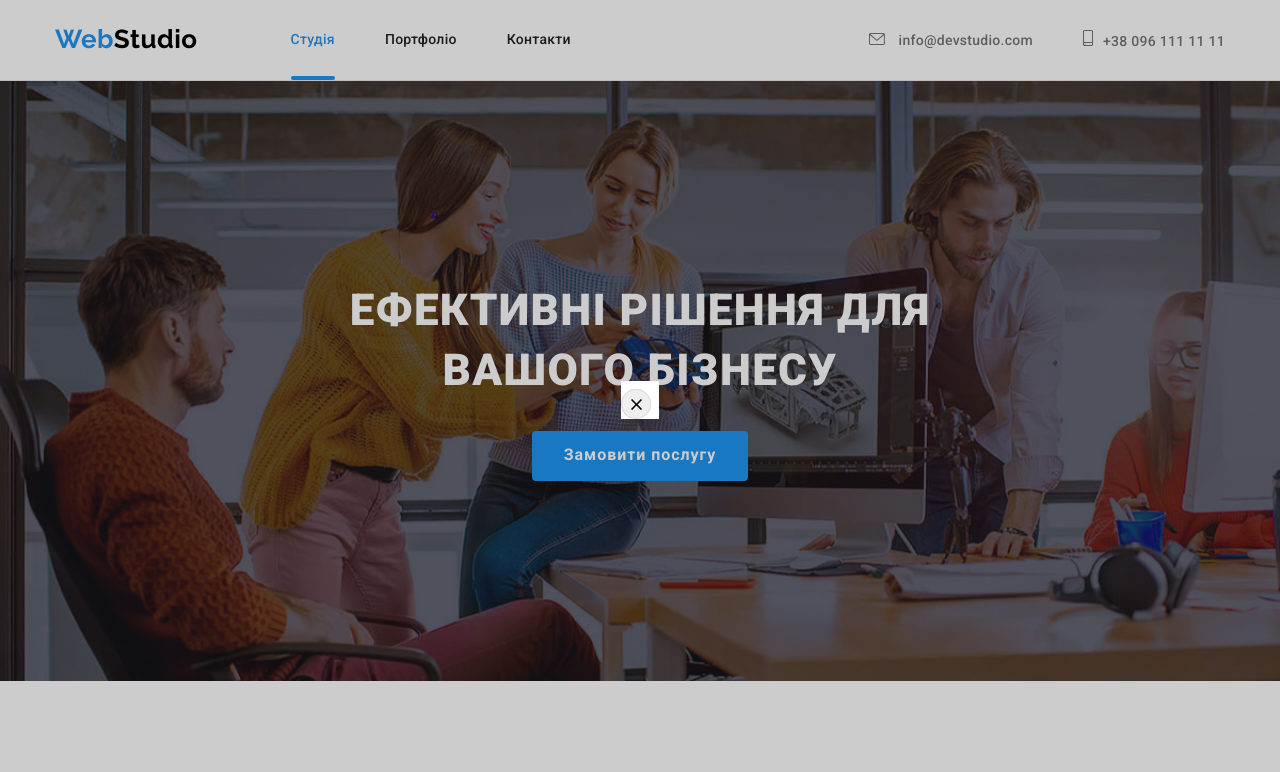
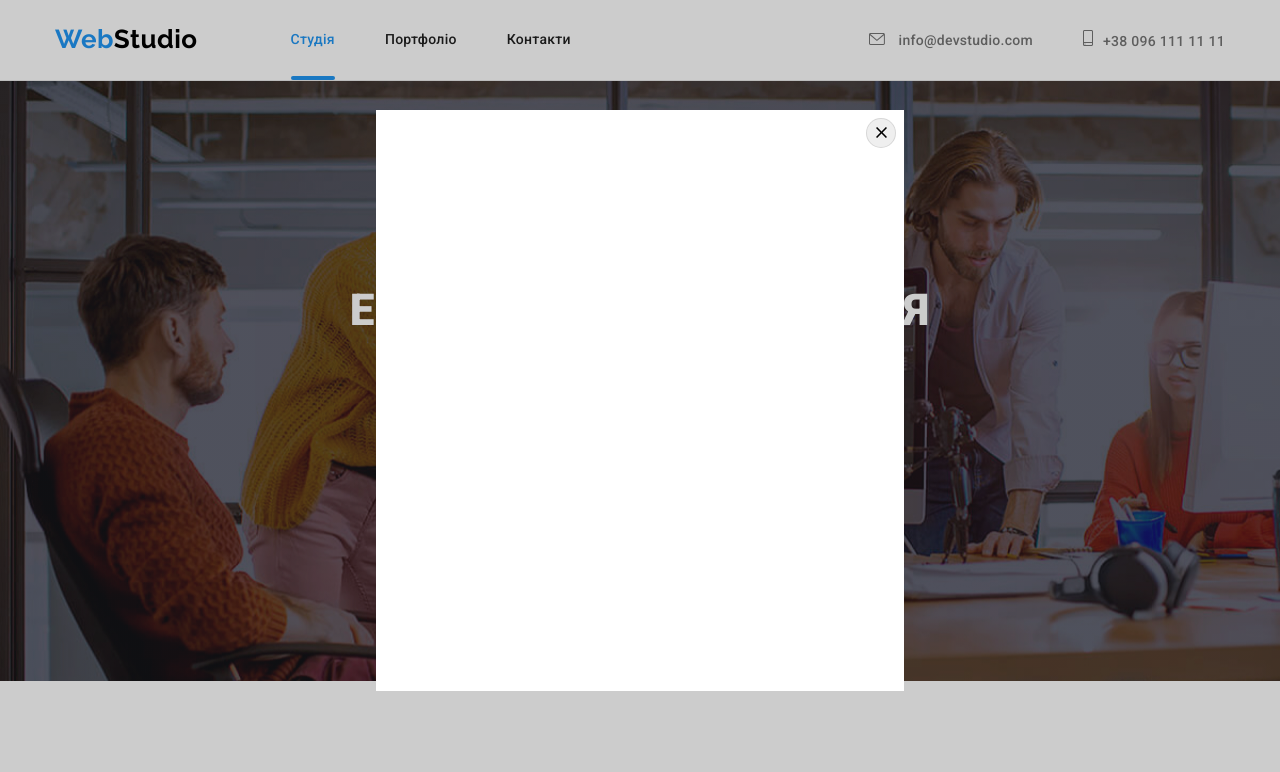
Before and after one commit to osyfliak/goit-markup-hw-05, a plain HTML site: page index.html in a window 1280 px wide. Both pictures are taken after a click on the button "Замовити послугу". Shown: the top 772 px of the page. Drawn offline with nearby package versions, Linux system fonts and the light colour scheme.

Commit message:
Update styles.css

```diff
--- a/css/styles.css
+++ b/css/styles.css
@@ -652,12 +652,16 @@ margin-bottom: 9px;
     display: flex;
     justify-content: center;
     align-items: center;
+
+    scale: 1;
+
+    transition: scale 250ms cubic-bezier(0.4, 0, 0.2, 1);
 }
 
 .modal-window{
     display: flex;
-max-width: 528px;
-max-height: 581px;
+    width: 528px;
+    height: 581px;
     background-color: #FFFFFF;
     justify-content: end;
     align-items: flex-start;
@@ -675,10 +679,14 @@ border:1px solid rgba(0, 0, 0, 0.1);
 
     margin-top: 8px;
     margin-right: 8px;
+
+
+
 }
 
 .is-hidden {
     visibility: hidden;
     opacity: 0;
+    scale: 0;
     pointer-events: 0;
 }
```
Lines whose indentation alone changed are shown as unchanged.
